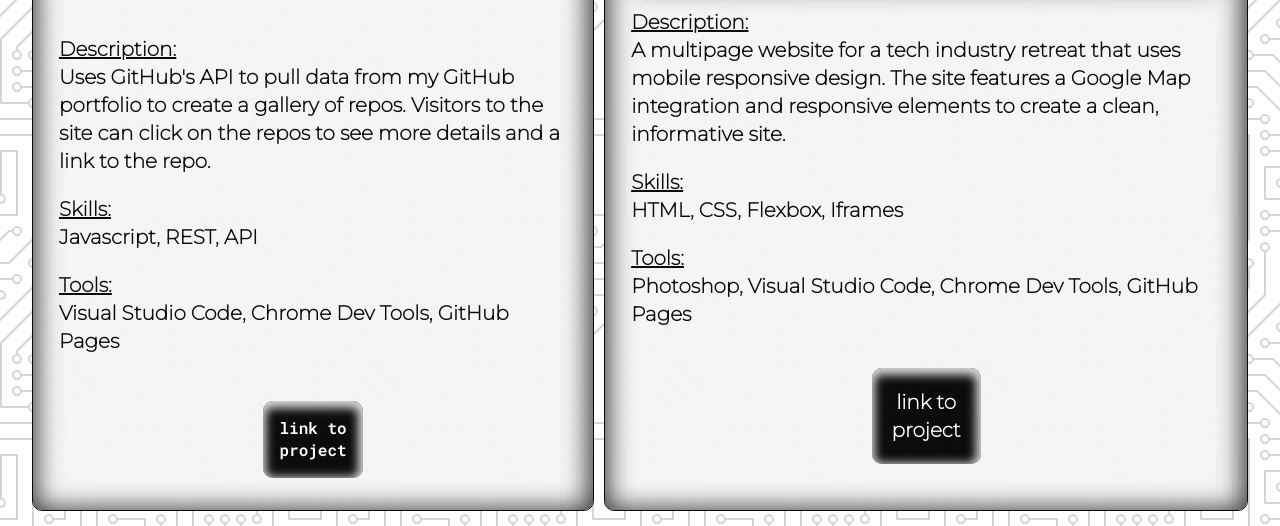
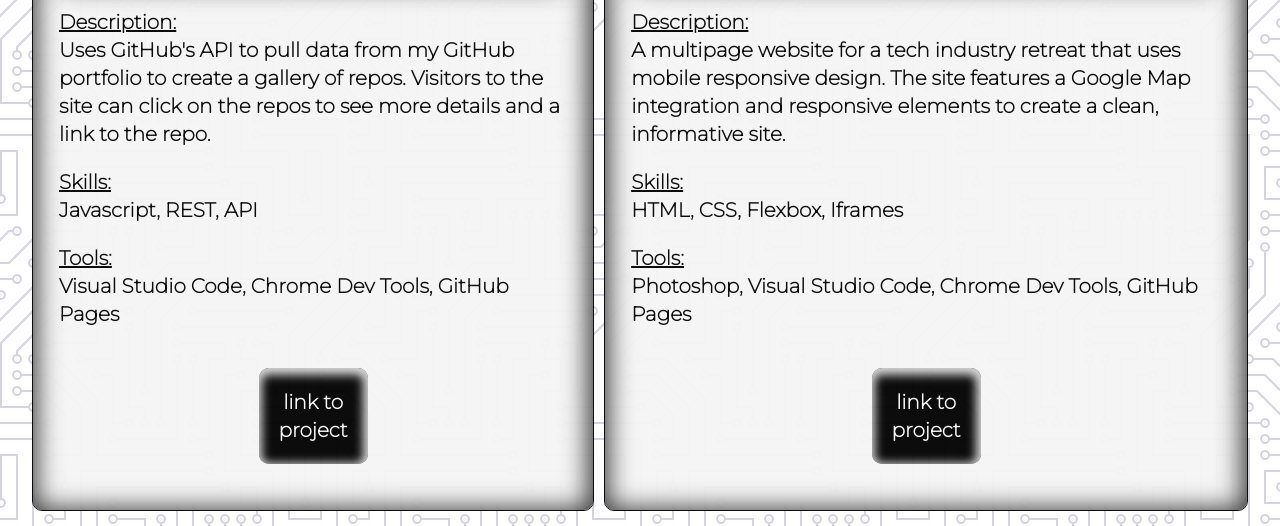
Before and after one commit to Josh-Darling13/my-site, a website built with Parcel: page index.html in a window 1280 px wide. Shown: the part 1322-1848 px from the top of the page. Built offline with nearby package versions, Linux system fonts and the light colour scheme; files whose address does not match are found by name.

Commit message:
updated grid structure

```diff
--- a/index.html
+++ b/index.html
@@ -80,16 +80,27 @@
       <div class="projects-top" >
 
 
+                  <!-- ***************************************************************************************************** -->
+          <!-- GITHUB REPO DISPLAY THIS IS THE 1ST BOX IN THE UPPER GIRD -->
+          <!-- ARTICLE GRID TEMPLATE -->
+          <!-- PRODUCTION VERSION -->
+
           <article>
+            <!-- Project Title -->
             <div class="project-descript">
               <h3>Github Repo Gallery</h3>
             </div>
+            <div class="article-body">
                 <div class="project-img">
+                <!-- Project image & link to project -->
                   <a href="https://josh-darling13.github.io/github-repo-gallery/" target="_blank">
                   <img src="./img/git-repo.jpg" alt="github repo gallery" class="img-link">
                   </a>
                 </div>
+
                 <div class="project-descript">
+                  <!-- Project Description -->
+
                   <p>
                     <u>Description:</u>
                     <br>Uses GitHub's API to pull data from my GitHub portfolio to
@@ -105,12 +116,18 @@
                     <br>Visual Studio Code, Chrome Dev Tools, GitHub Pages
                   </p>
 
+                  <div class="button-div">
+                    <!-- Link to Project -->
+
+                    <a href="https://josh-darling13.github.io/github-repo-gallery/" target="_blank">
+                      <div class="link-project">
+                        link to<br>project
                       </div>
-            <div class="button-div">
-              <a href="https://josh-darling13.github.io/github-repo-gallery/" target="_blank">
-                <div class="link-project">link to<br>project</div>
                     </a>
+
                   </div>
+              </div>
+
                 <div class="to-home">
                   <div class="proj-divide">
                     <!--An empty div-->
@@ -119,7 +136,11 @@
                     ↑ HOME ↑
                   </a>
                 </div>
+              </div>
           </article>
+
+
+            <!-- ***************************************************************************************************** -->
 
           <!-- ***************************************************************************************************** -->
           <!-- UNPLUGGED THIS IS THE 2ND BOX IN THE UPPER GIRD -->
@@ -158,20 +179,15 @@
                 <u>Tools:</u>
                 <br>Photoshop, Visual Studio Code, Chrome Dev Tools, GitHub Pages
               </p>
-
               <div class="button-div">
                 <!-- Link to Project -->
-
                 <a href="https://josh-darling13.github.io/unplugged/" target="_blank">
                   <div class="link-project">
                     link to<br>project
                   </div>
                 </a>
-
               </div>
             </div>
-              </div>
-
             <div class="to-home">
               <div class="proj-divide">
                 <!--An empty div-->
@@ -180,21 +196,12 @@
                 ↑ HOME ↑
               </a>
             </div>
-
         </article>
-
-
+      </div>
                 <!-- ***************************************************************************************************** -->
-
-      </div>
-
-
       <div class="projects-bottom" >
                 <!-- ***************************************************************************************************** -->
                 <!-- NAME TAG GENERATOR THIS IS THE MIDDLE BOX IN THE BOTTOM GRID -->
-          <!-- ARTICLE GRID TEMPLATE -->
-          <!-- PRODUCTION VERSION -->
-
         <article>
           <!-- Project Title -->
           <div class="project-descript">
@@ -207,7 +214,6 @@
                   <img src="./img/name-tags.jpg" alt="Name Tag Generator" class="img-link">
                 </a>
               </div>
-
               <div class="project-descript">
                 <!-- Project Description -->
                 <p>
@@ -221,7 +227,6 @@
                 <p><u>Tools:</u>
                   <br>CodeSandbox
                 </p>
-
                 <div class="button-div">
                   <!-- Link to Project -->
                   <a href="https://ni62h5.csb.app/" target="_blank">
@@ -243,15 +248,11 @@
         </article>
                 <!-- ***************************************************************************************************** -->
                 <!-- STICKY NOTES THIS IS THE MIDDLE BOX IN THE BOTTOM GRID -->
-          <!-- ARTICLE GRID TEMPLATE -->
-          <!-- PRODUCTION VERSION -->
-
         <article>
           <!-- Project Title -->
           <div class="project-descript">
             <h3>Sticky Notes</h3>
           </div>
-
           <div class="article-body">
               <div class="project-img">
               <!-- Project image & link to project -->
@@ -259,10 +260,8 @@
                 <img src="./img/sticky-notes.jpg" alt="Sticky Notes" class="img-link">
                 </a>
               </div>
-
               <div class="project-descript">
                 <!-- Project Description -->
-
                 <p>
                   <u>Description:</u>
                   <br>Greenfield project creating a Sticky Notes web app.
@@ -277,20 +276,15 @@
                   <u>Tools:</u>
                   <br>CodeSandbox
                 </p>
-
                 <div class="button-div">
                   <!-- Link to Project -->
-
                   <a href="https://86s5gk.csb.app/" target="_blank">
                     <div class="link-project">
                       link to<br>project
                     </div>
                   </a>
-
                 </div>
               </div>
-
-
               <div class="to-home">
                 <div class="proj-divide">
                   <!--An empty div-->
@@ -301,18 +295,13 @@
               </div>
           </div>
         </article>
-
-`         <!-- ***************************************************************************************************** -->
+                <!-- ***************************************************************************************************** -->
                 <!-- WORD GUESSING GAME THIS IS THE END BOX IN THE BOTTOM GRID -->
-          <!-- ARTICLE GRID TEMPLATE -->
-          <!-- PRODUCTION VERSION -->
-
         <article>
           <!-- Project Title -->
           <div class="project-descript">
             <h3>Word Guessing Game</h3>
           </div>
-
           <div class="article-body">
               <div class="project-img">
               <!-- Project image & link to project -->
@@ -322,7 +311,6 @@
               </div>
               <div class="project-descript">
                 <!-- Project Description -->
-
                 <p>
                   <u>Description:</u>
                   <br>A fun and interactive game built with Javascript
@@ -335,7 +323,6 @@
                 <p><u>Tools:</u>
                   <br>Visual Basic Code, Chrome DevTools, GitHub Pages
                 </p>
-
                 <div class="button-div">
                   <!-- Link to Project -->
                     <a href="https://josh-darling13.github.io/guess-the-word/" target="_blank">
@@ -343,7 +330,6 @@
                       link to<br>project
                     </div>
                   </a>
-
                 </div>
               </div>
           </div>
@@ -356,8 +342,6 @@
             </a>
           </div>
         </article>
-
-
                 <!-- ***************************************************************************************************** -->
 
 
```
Lines whose indentation alone changed are shown as unchanged.
